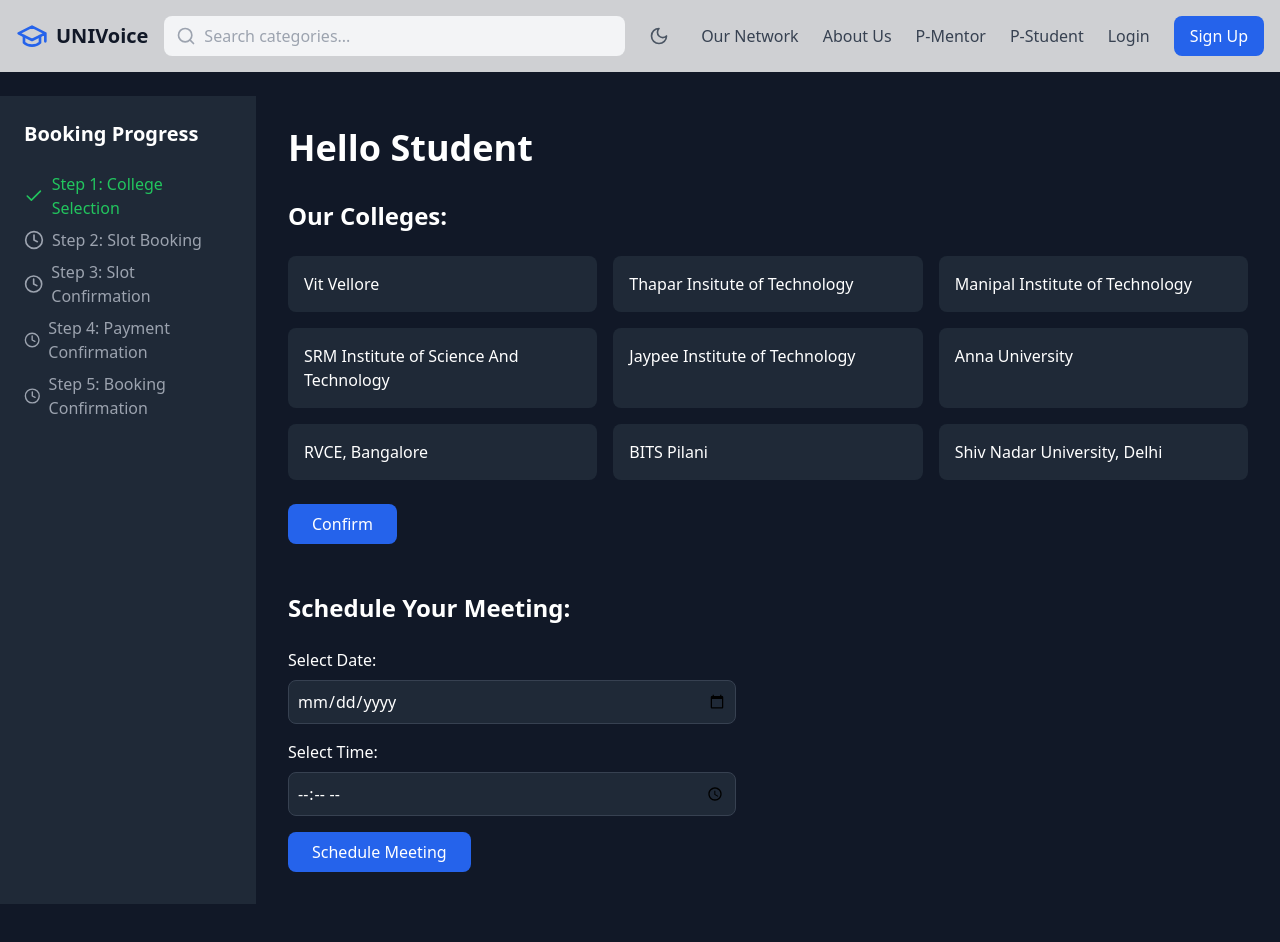
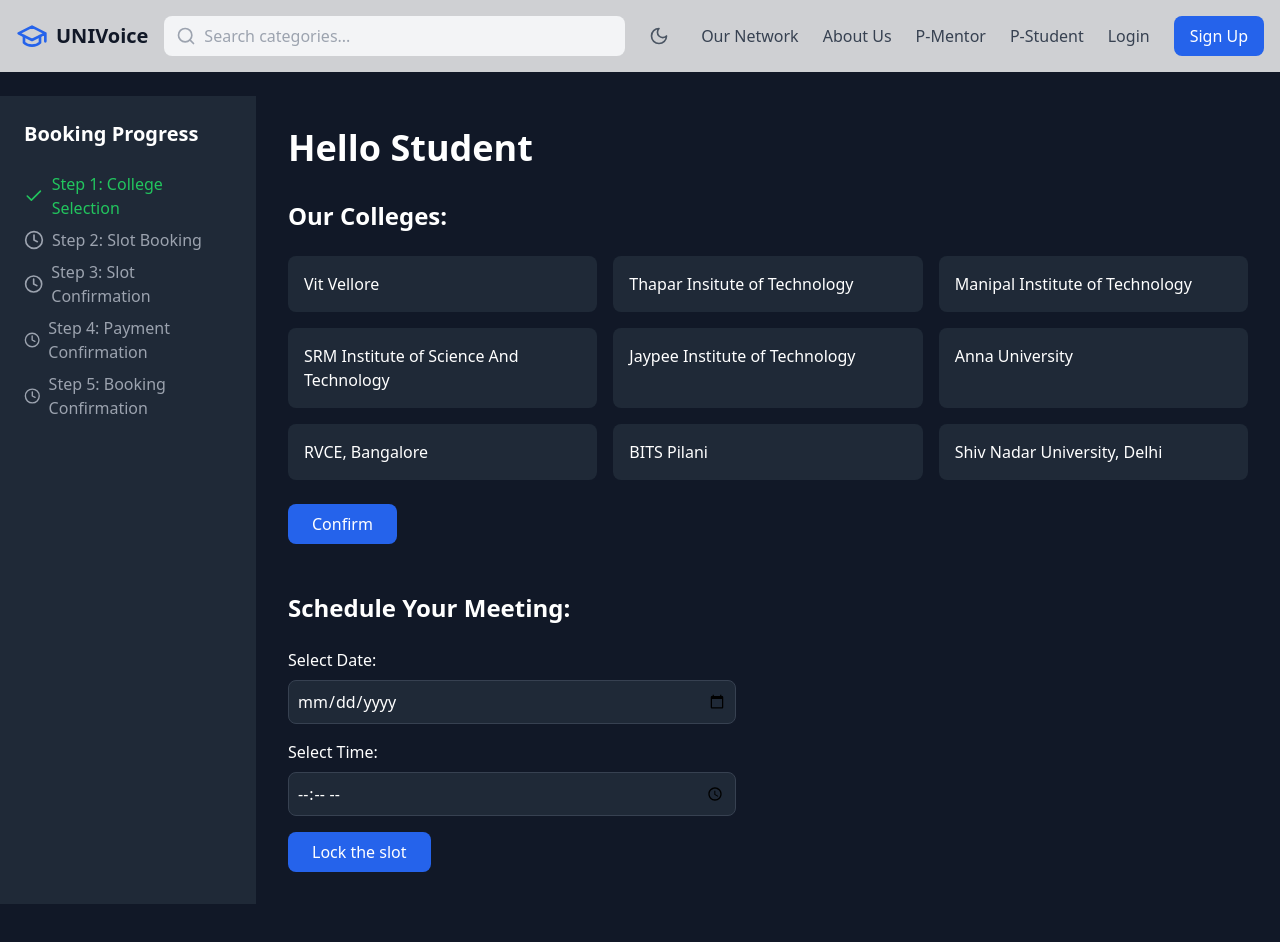
Before and after one commit to Blazehue/UniVoice, a React (Vite) app: page /student in a window 1280 px wide. Shown: the top 942 px of the page. Built offline with nearby package versions, Linux system fonts and the light colour scheme.

Commit message:
Update PStudent.tsx

```diff
--- a/src/components/PStudent.tsx
+++ b/src/components/PStudent.tsx
@@ -88,7 +88,7 @@
                 />
               </div>
               <button className="bg-blue-600 text-white px-6 py-2 rounded-lg hover:bg-blue-700 transition-colors">
-                Schedule Meeting
+                Lock the slot
               </button>
             </div>
           </div>
```
